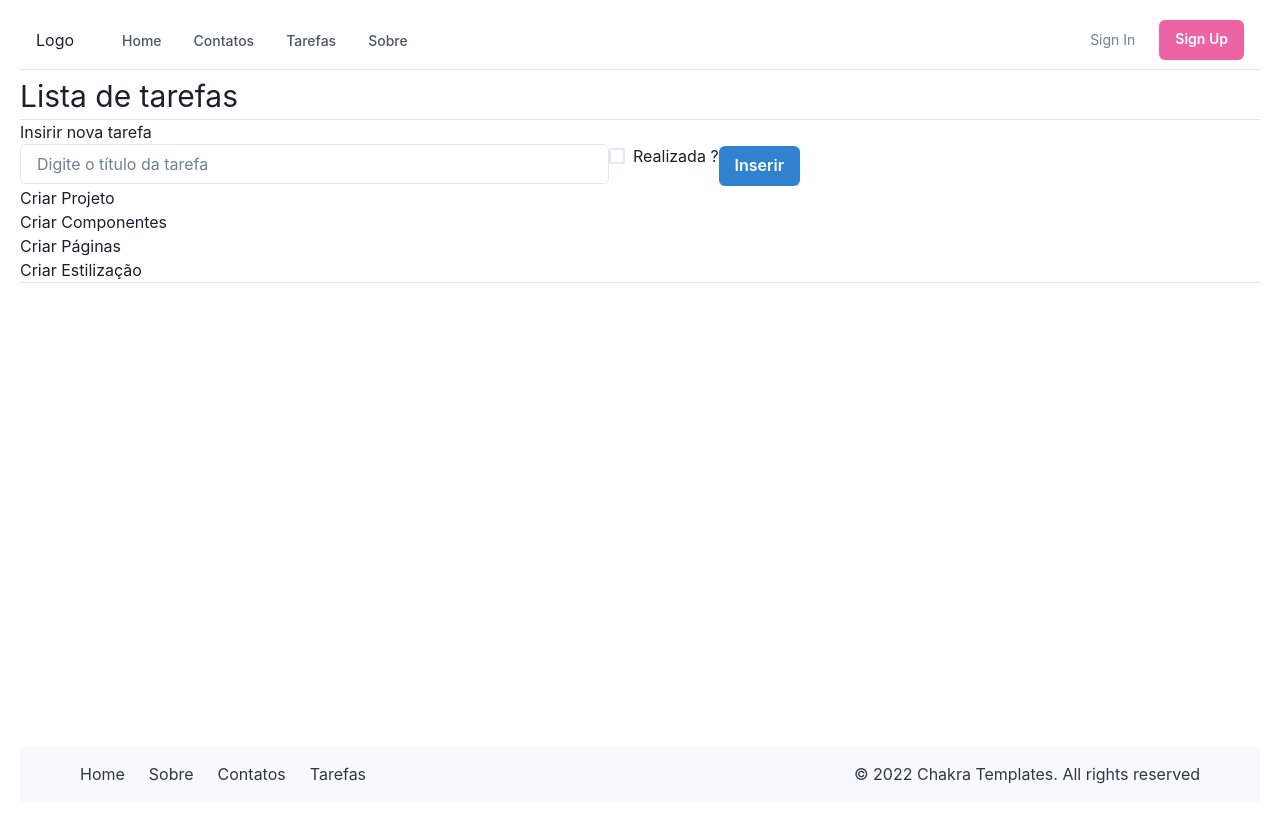
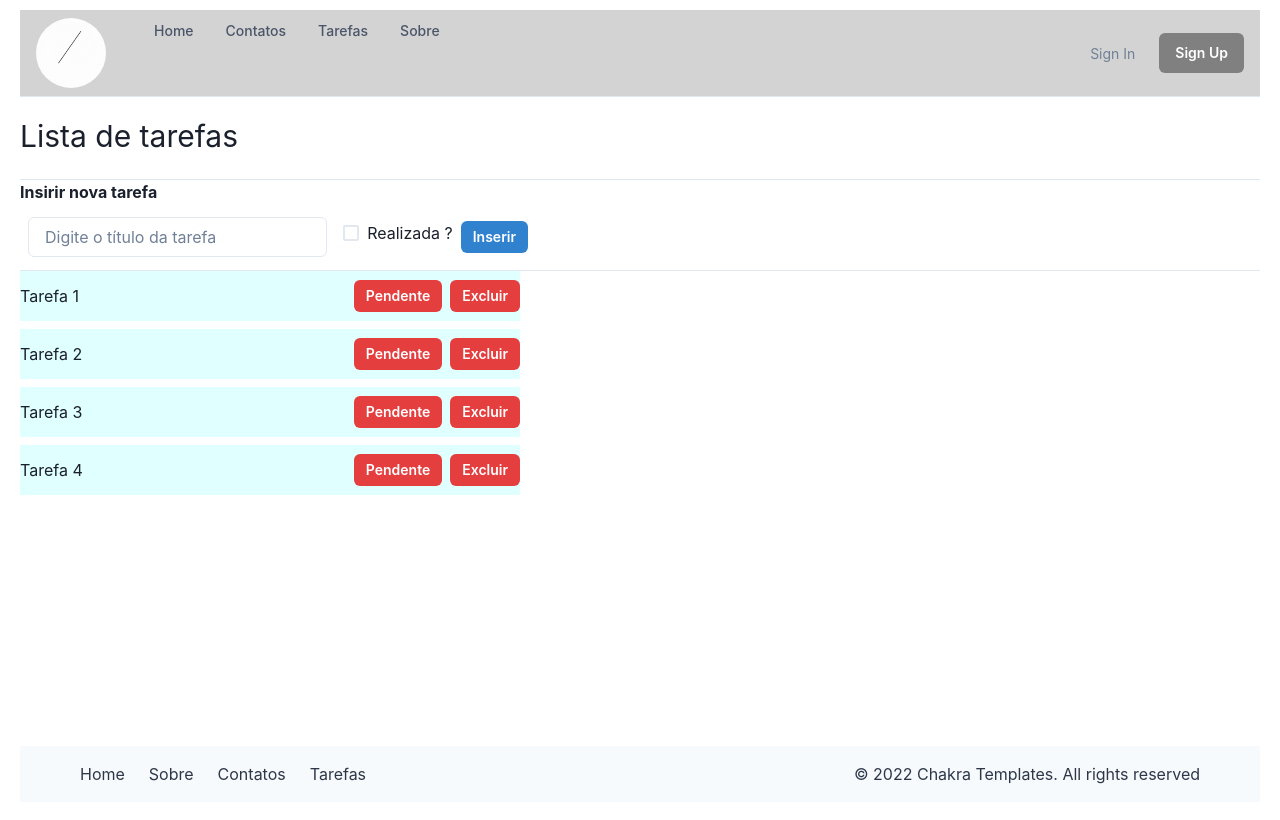
Before and after one commit to Eliane-f/atividade-react, a React (Vite) app in the folder meuapp/: page /tarefas in a window 1280 px wide. Built offline with nearby package versions, Linux system fonts and the light colour scheme.

Commit message:
atividade 7

```diff
--- a/meuapp/package.json
+++ b/meuapp/package.json
@@ -17,7 +17,7 @@
     "react": "^18.2.0",
     "react-dom": "^18.2.0",
     "react-icons": "^5.1.0",
-    "react-router-dom": "^6.22.3"
+    "react-router-dom": "^6.23.0"
   },
   "devDependencies": {
     "@types/react": "^18.2.66",
--- a/meuapp/src/components/nova-tarefa/index.jsx
+++ b/meuapp/src/components/nova-tarefa/index.jsx
@@ -1,12 +1,18 @@
-import {Button, ButtonGroup, Input ,Checkbox, CheckboxGroup } from '@chakra-ui/react'
+import {Box, Button, ButtonGroup, Input ,Checkbox, CheckboxGroup } from '@chakra-ui/react'
 
 function NovaTarefa(){
     return(
-        <>
-            <Input htmlSize={50} width='auto' placeholder='Digite o título da tarefa' />
-            <Checkbox colorScheme='green'>Realizada ?  </Checkbox>
-            <Button colorScheme='blue'>Inserir</Button>
-        </>
+
+        <Box width="500px" height="50px"  display="flex" alignItems="center" margin={2} >
+            <Box  flex="1">
+                <Input placeholder='Digite o título da tarefa' />
+            </Box>
+
+            <Box ml={4} >
+                <Checkbox colorScheme='green'>Realizada ?  </Checkbox>
+                <Button colorScheme="blue" size='sm' ml={2}>Inserir</Button>
+            </Box>
+      </Box>
 
     )
 }
--- /dev/null
+++ b/meuapp/src/components/tarefa/index.tsx
@@ -0,0 +1,22 @@
+import { Box, Button } from '@chakra-ui/react'
+
+interface Props{
+    tarefa: string
+}
+
+function Tarefa({tarefa}:Props ){
+    return(
+        <Box width="500px" height="50px"  display="flex" alignItems="center" bg={'lightcyan'} mb={2} >
+            <Box  flex="1">
+                <p>{tarefa}</p>
+            </Box>
+
+            <Box ml={4} >
+                <Button colorScheme="red" size='sm'>Pendente</Button>
+                <Button colorScheme="red" size='sm' ml={2}>Excluir</Button>
+            </Box>
+      </Box>
+    )
+}
+
+export default Tarefa
--- a/meuapp/src/components/topo/index.tsx
+++ b/meuapp/src/components/topo/index.tsx
@@ -14,10 +14,12 @@ import {
     useColorModeValue,
     useBreakpointValue,
     useDisclosure,
+    Image,
   } from '@chakra-ui/react';
 
   import { GiHamburgerMenu } from "react-icons/gi"
   import { IoCloseSharp, IoChevronDown, IoChevronForward } from "react-icons/io5"
+  import source from './logo.gif'
 
   export default function Topo() {
     const { isOpen, onToggle } = useDisclosure();
@@ -25,7 +27,7 @@ import {
     return (
       <Box>
         <Flex
-          bg={useColorModeValue('white', 'gray.800')}
+          bg={'lightgray'}
           color={useColorModeValue('gray.600', 'white')}
           minH={'60px'}
           py={{ base: 2 }}
@@ -48,12 +50,13 @@ import {
             />
           </Flex>
           <Flex flex={{ base: 1 }} justify={{ base: 'center', md: 'start' }}>
-            <Text
-              textAlign={useBreakpointValue({ base: 'center', md: 'left' })}
-              fontFamily={'heading'}
-              color={useColorModeValue('gray.800', 'white')}>
-              Logo
-            </Text>
+          <Link href="/" _hover={{ textDecoration: 'none' }}>
+          <Image
+              borderRadius='full'
+              boxSize='70px'
+              src={source}
+            />
+          </Link>
 
             <Flex display={{ base: 'none', md: 'flex' }} ml={10}>
               <DesktopNav />
@@ -79,7 +82,7 @@ import {
               fontSize={'sm'}
               fontWeight={600}
               color={'white'}
-              bg={'pink.400'}
+              bg={'gray'}
               href={'#'}
               _hover={{
                 bg: 'pink.300',
--- a/meuapp/src/pages/contatos/index.tsx
+++ b/meuapp/src/pages/contatos/index.tsx
@@ -5,9 +5,9 @@ import Layout from "../../components/layout";
 function Contatos(){
     return(
         <Layout>
-            <div>
-            <Form />
-            <hr /> {}
+            <div style={{ marginTop: '30px' }}>
+                <Form />
+                <hr /> {}
             </div>
         </Layout>
 
--- a/meuapp/src/pages/home/index.tsx
+++ b/meuapp/src/pages/home/index.tsx
@@ -5,8 +5,11 @@ function Home(){
     return (
 
         <Layout>
-            <div>
-                <h1>Home</h1>
+            <div style={{ marginTop: '20px' }}>
+                <h1>Atividade React</h1>
+                <p>Esse trabalho foi desenvolvido usando React e a extensão de sintaxe JSX e
+                    utilizando tamplates do Chakra para aplicar o conteúdo aprendido em sala.</p>
+                <br/>
                 <Link to='/sobre'>Ir para Sobre</Link>
                 <br />
                 <Link to='/contatos'>Ir para Contatos</Link>
--- a/meuapp/src/pages/sobre/index.tsx
+++ b/meuapp/src/pages/sobre/index.tsx
@@ -4,7 +4,7 @@ import Layout from "../../components/layout"
 function Sobre(){
     return (
         <Layout>
-            <div>
+            <div style={{ margin: '40px' }}>
                 <p>Projeto desenvolvido por Eliane Fabre para a disciplina
                     Programação Web do curso 'Análise e desenvolvimento de Sistemas' da FATEC Indaiatuba
                     sob Orientação do Professor Felipe do Espirito Santo</p>
--- a/meuapp/src/pages/tarefas/index.tsx
+++ b/meuapp/src/pages/tarefas/index.tsx
@@ -1,23 +1,24 @@
 import Layout from "../../components/layout";
-import { Input ,Checkbox, CheckboxGroup } from '@chakra-ui/react';
 import NovaTarefa from "../../components/nova-tarefa";
+import Tarefa from "../../components/tarefa";
+
 
 function Atividades(){
     return(
         <Layout>
-            <div>
+            <div style={{ marginTop: '40px' }}>
                 <h1>Lista de tarefas</h1>
+            </div>
+            <div style={{ marginTop: '20px' }}>
                 <hr /> {}
-            </div>
-            <div>
-            <h2>Insirir nova tarefa</h2>
-            <NovaTarefa></NovaTarefa>
-            <p>Criar Projeto</p>
-            <p>Criar Componentes</p>
-            <p>Criar Páginas</p>
-            <p>Criar Estilização</p>
-            <hr /> {}
+                <h2 style={{fontWeight: 'bold'}}>Insirir nova tarefa</h2>
+                <NovaTarefa></NovaTarefa>
+                <hr /> {}
 
+                <Tarefa tarefa='Tarefa 1' ></Tarefa>
+                <Tarefa tarefa='Tarefa 2' ></Tarefa>
+                <Tarefa tarefa='Tarefa 3' ></Tarefa>
+                <Tarefa tarefa='Tarefa 4' ></Tarefa>
             </div>
         </Layout>
     )
```
Also changed, not shown: meuapp/src/components/topo/logo.gif (added), 1 other file (tests, documents, lock files or other folders).
